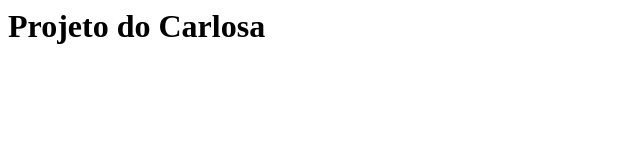
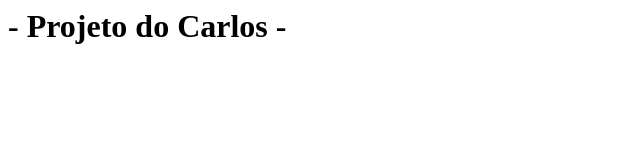
Before and after one commit to carlosyamakawa/meu-site-carlos, a plain HTML site: page index.html in a window 1280 px wide. Shown: the whole page, without its empty margins (0-640 px from the left). Drawn offline with Linux system fonts and the light colour scheme.

Commit message:
Editando nome

```diff
--- a/index.html
+++ b/index.html
@@ -2,6 +2,6 @@
 <head>
 </head>
 <body>
-	<h1>Projeto do Carlosa</h1>
+	<h1>- Projeto do Carlos -</h1>
 </body>
 </html>
```
